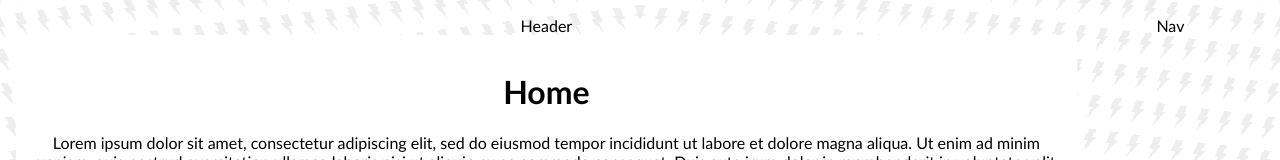
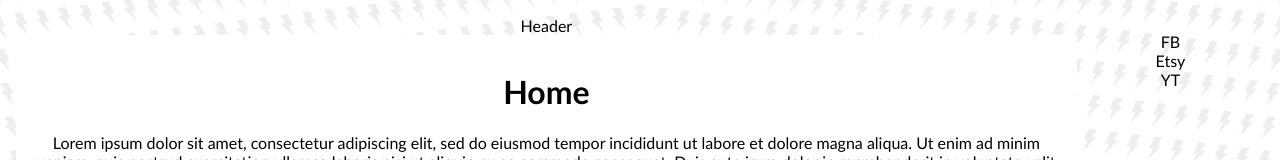
Before and after one commit to cowlik/skydottir, a Next.js app: page / in a window 1280 px wide. Shown: the top 160 px of the page. Built offline with nearby package versions, Linux system fonts and the light colour scheme.

Commit message:
added useFetch hook

```diff
--- a/components/Nav/Nav.module.scss
+++ b/components/Nav/Nav.module.scss
@@ -2,4 +2,9 @@
 	top: 0;
 	left: 0;
 	position: sticky;
+
+	ul {
+		padding: 0;
+		list-style: none;
+	}
 }
--- a/components/Nav/index.js
+++ b/components/Nav/index.js
@@ -1,7 +1,38 @@
 import styles from './Nav.module.scss';
+import useFetch from 'hooks/useFetch';
 
 const Nav = () => {
-	return <nav className={styles.container}>Nav</nav>;
+	const { response, error } = useFetch('./content/nav.json');
+
+	return (
+		<nav className={styles.container}>
+			{error && <p>{error.name}</p>}
+			<ul>
+				{response &&
+					response.map((item, i) => (
+						<li key={i}>
+							<a href={item.url} target='_blank'>
+								{item.title}
+							</a>
+						</li>
+					))}
+			</ul>
+		</nav>
+	);
 };
 
 export default Nav;
+
+/*
+ *  Markdown
+ *
+ *
+//import Markdown from 'react-markdown';
+
+return (
+	<nav className={styles.container}>
+		{error && <p>{error.name}</p>}
+		<Markdown>{response}</Markdown>
+	</nav>
+);
+*/
--- /dev/null
+++ b/hooks/useFetch.js
@@ -0,0 +1,30 @@
+import { useEffect, useState } from 'react';
+
+const useFetch = (url, options) => {
+	const [response, setResponse] = useState(null);
+	const [error, setError] = useState(null);
+
+	useEffect(() => {
+		const doFetch = async () => {
+			try {
+				const res = await fetch(url, options);
+				const text = await res.text();
+
+				try {
+					const json = JSON.parse(text);
+					setResponse(json);
+				} catch (err) {
+					setResponse(text);
+				}
+			} catch (err) {
+				setError(err);
+			}
+		};
+
+		doFetch();
+	}, []);
+
+	return { response, error };
+};
+
+export default useFetch;
--- a/package.json
+++ b/package.json
@@ -22,6 +22,7 @@
 		"next": "10.0.1",
 		"react": "17.0.1",
 		"react-dom": "17.0.1",
+		"react-markdown": "^5.0.2",
 		"sass": "^1.29.0"
 	}
 }
--- /dev/null
+++ b/public/content/nav.json
@@ -0,0 +1,14 @@
+[
+	{
+		"title": "FB",
+		"url": "https://www.facebook.com"
+	},
+	{
+		"title": "Etsy",
+		"url": "https://www.etsy.com"
+	},
+	{
+		"title": "YT",
+		"url": "https://www.youtube.com"
+	}
+]
```
Also changed, not shown: public/content/nav.md (added, +5 -0 lines), 1 other file (tests, documents, lock files or other folders).
